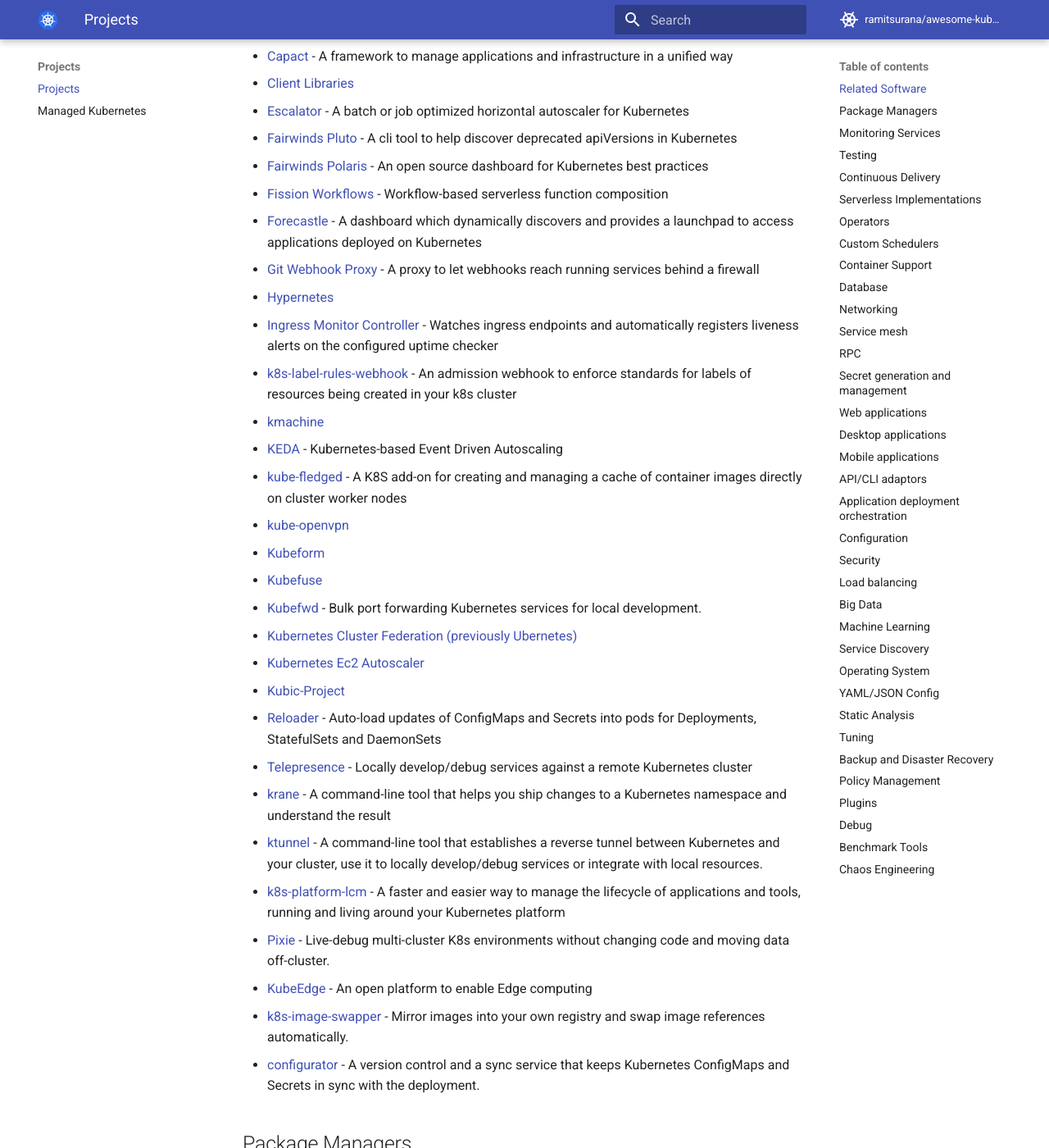
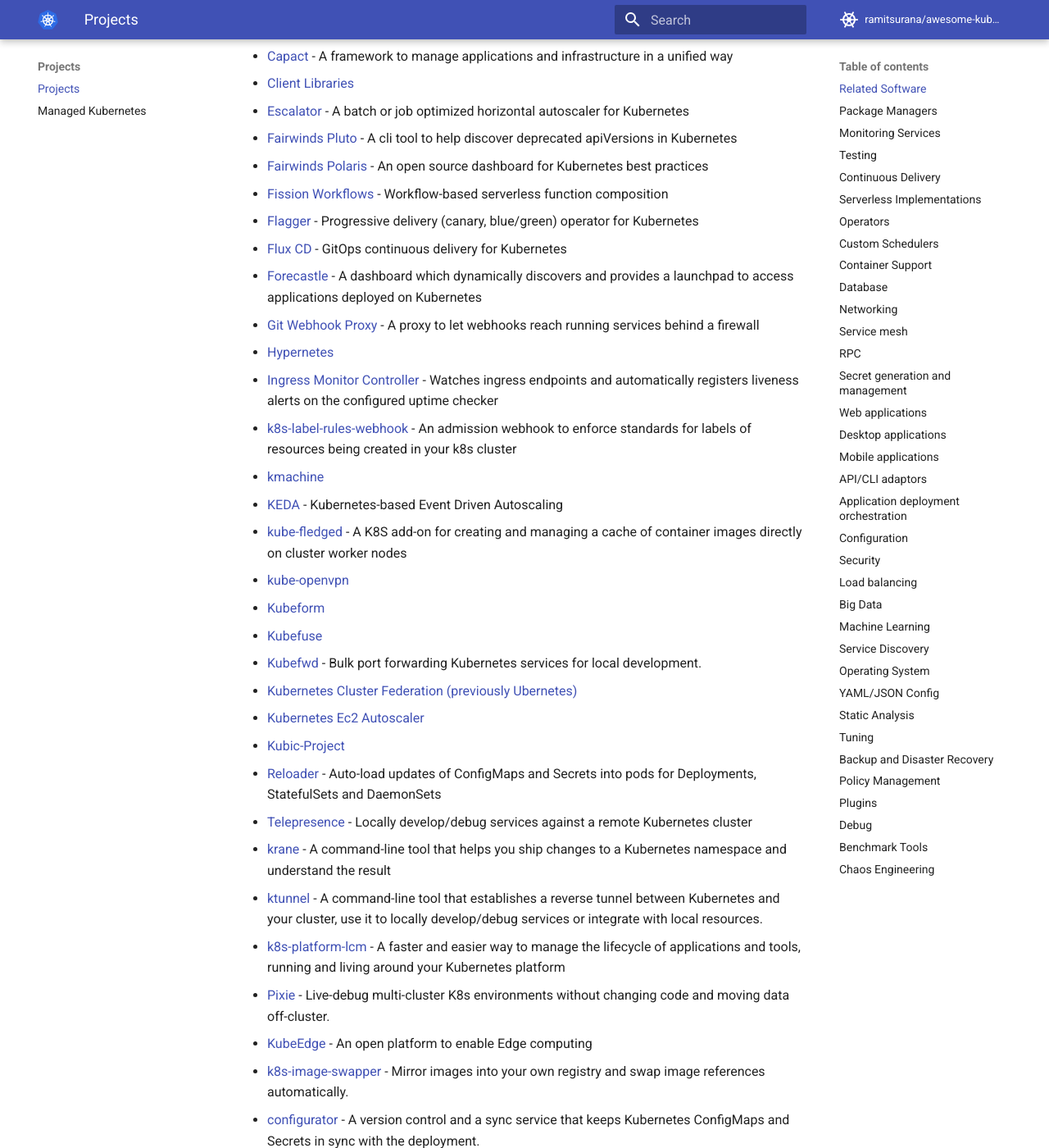
Before and after one commit to ramitsurana/awesome-kubernetes, an MkDocs documentation site: the page built from docs/projects/projects.md, in a window 1280 px wide and 1400 px high, scrolled down 431 px. Shown: the whole window at 82% size. Built offline with MkDocs 1.6.1 and Material for MkDocs 9.7.7, drawn with Linux system fonts in a browser that asks for light colours; comment, search, counter and statistics services are not loaded; some of the changed text lies outside the part shown.

Commit message:
GitOps projects

```diff
--- a/docs/projects/projects.md
+++ b/docs/projects/projects.md
@@ -17,6 +17,8 @@ Projects
 * [Fairwinds Pluto](https://github.com/FairwindsOps/pluto) - A cli tool to help discover deprecated apiVersions in Kubernetes
 * [Fairwinds Polaris](https://github.com/reactiveops/polaris) - An open source dashboard for Kubernetes best practices
 * [Fission Workflows](https://github.com/fission/fission-workflows) - Workflow-based serverless function composition
+* [Flagger](https://flagger.app/) - Progressive delivery (canary, blue/green) operator for Kubernetes
+* [Flux CD](https://fluxcd.io/) - GitOps continuous delivery for Kubernetes
 * [Forecastle](https://github.com/stakater/Forecastle) - A dashboard which dynamically discovers and provides a launchpad to access applications deployed on Kubernetes
 * [Git Webhook Proxy](https://github.com/stakater/GitWebhookProxy) - A proxy to let webhooks reach running services behind a firewall
 * [Hypernetes](https://github.com/hyperhq/hypernetes)
@@ -41,6 +43,7 @@ Projects
 * [KubeEdge](https://kubeedge.io) - An open platform to enable Edge computing
 * [k8s-image-swapper](https://github.com/estahn/k8s-image-swapper) - Mirror images into your own registry and swap image references automatically.
 * [configurator](https://github.com/gopaddle-io/configurator) - A version control and a sync service that keeps Kubernetes ConfigMaps and Secrets in sync with the deployment.
+* [Weave GitOps](https://weave.works/core/) - GitOps (built on Flux) Continuous delivery for Kubernetes
 
 ## Package Managers
 
```
